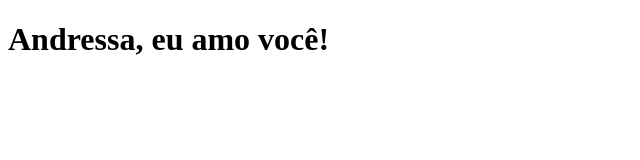
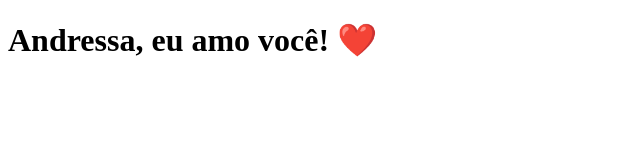
Before and after one commit to oadrianrabelo/clone-tabnews, a Next.js app: page / in a window 1280 px wide. Shown: the top 160 px of the page, without its empty margins (0-640 px from the left). Built offline with nearby package versions, Linux system fonts and the light colour scheme.

Commit message:
adiciona o coracao na frase

```diff
--- a/pages/index.js
+++ b/pages/index.js
@@ -1,5 +1,5 @@
 function Home() {
-    return <h1>Andressa, eu amo você!</h1>
+    return <h1>Andressa, eu amo você! ❤️</h1>
 }
 
 export default Home;
```
